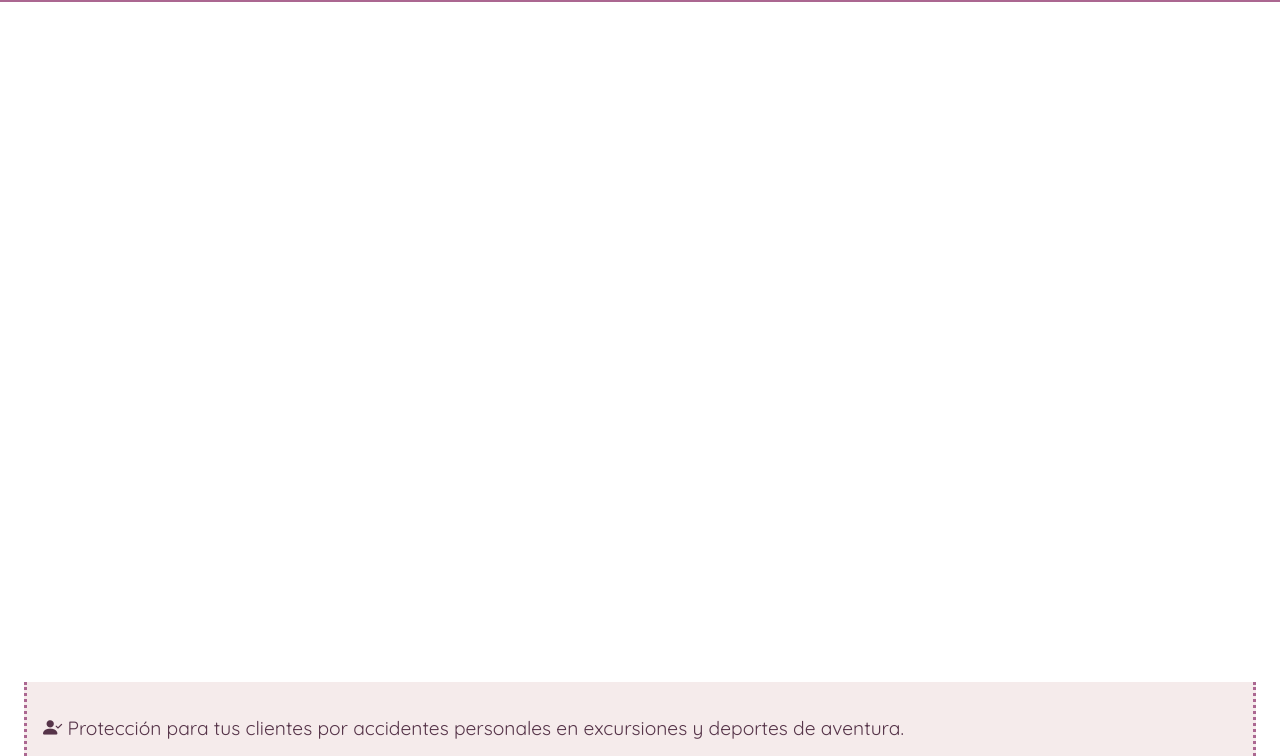
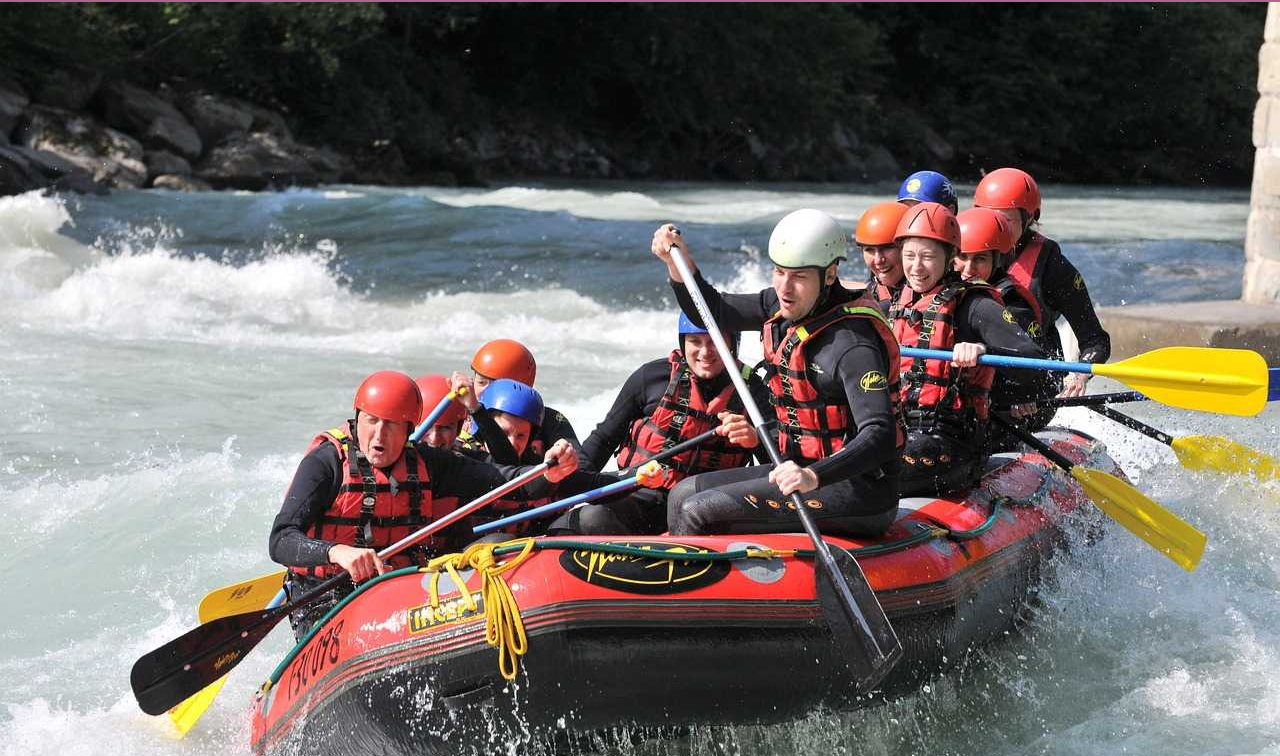
Before and after one commit to mfrugoni/a-bravo-maquetado, a plain HTML site: page insurances/adventure.html in a window 1280 px wide. Shown: the part 236-992 px from the top of the page. Drawn offline with nearby package versions, Linux system fonts and the light colour scheme.

Commit message:
V64: Add adventure hero image

```diff
--- a/insurances/adventure.html
+++ b/insurances/adventure.html
@@ -42,7 +42,7 @@
         <h3 class="prod">Productora, asesora de seguros</h3>
 
         <h2>TURISMO AVENTURA</h2>
-        <div id="hero">
+        <div class="hero-auto hero-adventure">
         </div>
 
         <div class="detail">
--- a/styles/style.css
+++ b/styles/style.css
@@ -304,6 +304,11 @@ nav>a:hover {
     background-image: url(../assets/img/fire.jpg);
 }
 
+.hero-adventure {
+    padding-top: 66.40%;
+    background-image: url(../assets/img/adventure.jpg);
+}
+
 #main-home>h2, #main-products>h2 {
     text-align: center;
     width: 100%;
```
Also changed, not shown: assets/img/adventure.jpg (added).
